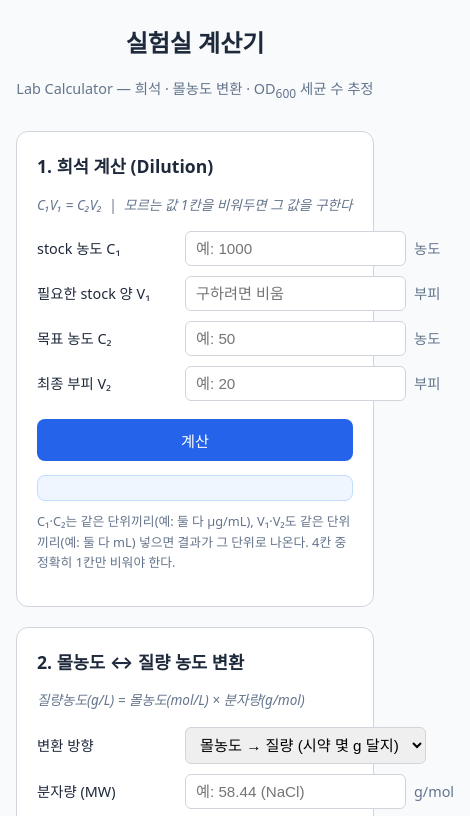
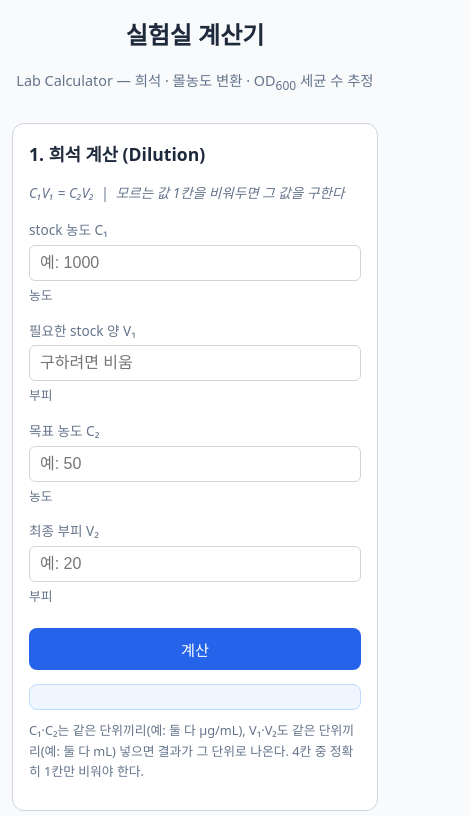
Before and after one commit to J-HY-04/lab-calculator, a plain HTML site: page index.html in a window 390 px wide. Shown: the top 816 px of the page, 470 px wide, since content can reach past the window. Drawn offline with Linux system fonts and the light colour scheme.

Commit message:
feat: 좁은 화면용 모바일 레이아웃 추가 (max-width 480px) (#3)
- .row 를 세로로 쌓아 입력창이 눌리지 않게 함
- 입력창 폰트 16px 로 키워 iOS Safari 자동 확대 방지
- 좁은 화면에서 body/card 여백 축소

Co-authored-by: J-HY-04 <313752920+J-HY-04@users.noreply.github.com>
Co-authored-by: Claude Sonnet 5 <noreply@anthropic.com>

```diff
--- a/index.html
+++ b/index.html
@@ -119,6 +119,47 @@
     font-size: 0.8rem;
     color: var(--muted);
     text-align: center;
+  }
+
+  /*
+    모바일 대응 (mobile layout)
+    - 화면 폭이 480px 이하이면 좁은 폰으로 간주한다.
+    - 한 줄(.row)에 [라벨 | 입력창 | 단위]를 가로로 늘어놓으면
+      입력창이 눌려서 숫자가 잘 안 보인다. 그래서 세로로 쌓는다.
+    - 입력창 글자 크기를 16px 로 키운다: iOS Safari 는 폰트가 16px 미만인
+      입력창을 탭하면 화면을 자동 확대(zoom)하는데, 16px 이상이면 그 동작이 없다.
+  */
+  @media (max-width: 480px) {
+    body {
+      padding: 16px 12px 48px;   /* 좌우 여백을 줄여 카드 폭 확보 */
+    }
+    .card {
+      padding: 16px;
+    }
+    .row {
+      flex-direction: column;    /* 가로 정렬 → 세로 쌓기 */
+      align-items: stretch;      /* 자식 요소를 가로로 꽉 채움 */
+      gap: 4px;
+      margin-bottom: 14px;
+    }
+    .row label {
+      flex: none;                /* 고정 140px 폭 해제 */
+      font-size: 0.85rem;
+      color: var(--muted);
+    }
+    .row input,
+    .row select {
+      width: 100%;
+      font-size: 16px;           /* iOS 자동 확대 방지 */
+    }
+    .row .unit {
+      flex: none;
+      font-size: 0.8rem;
+      /* 단위 설명 안의 <br>(예: "cells/mL / per OD")은 한 줄로 편다 */
+    }
+    .row .unit br {
+      display: none;
+    }
   }
 </style>
 </head>
```
